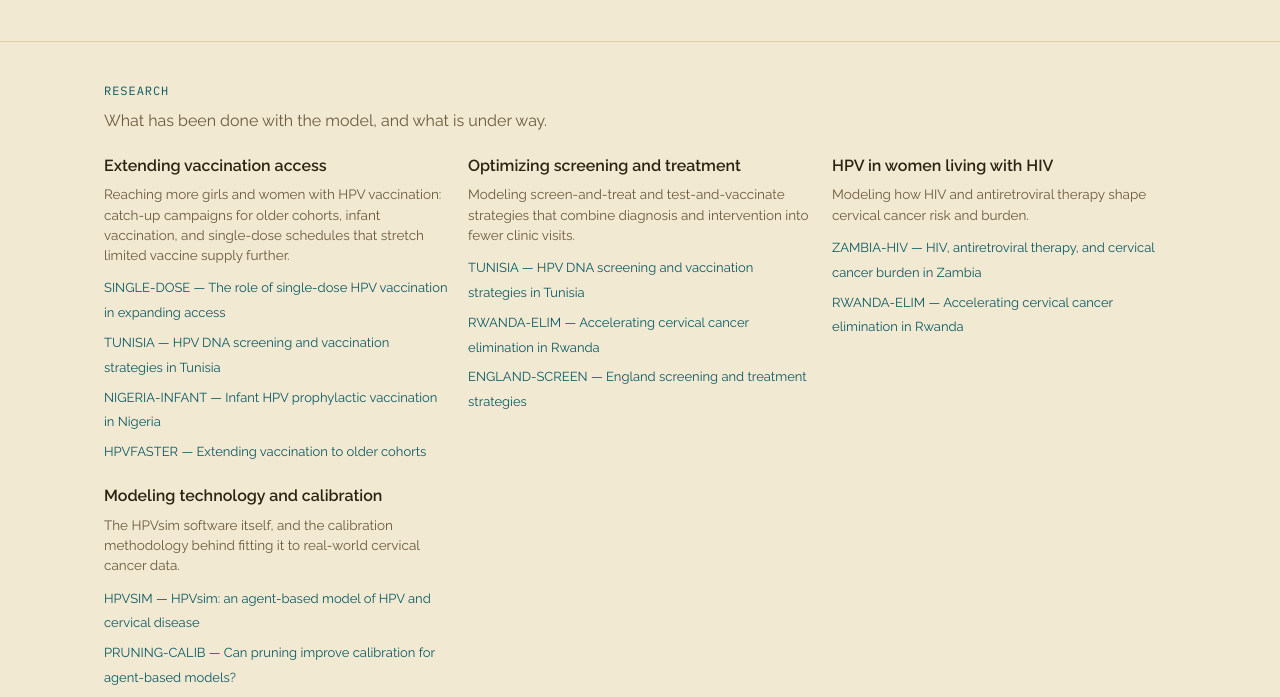
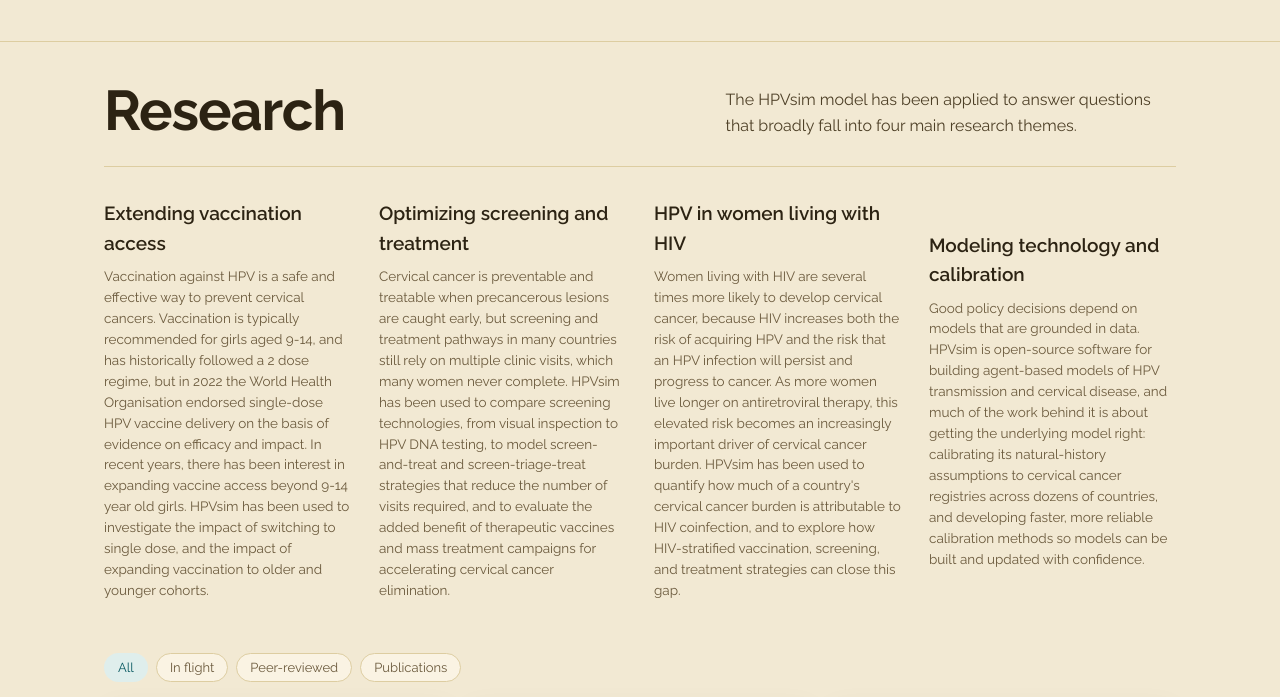
Before and after one commit to hpvsim/hpvsim.github.io, an Eleventy site: page src/index.njk in a window 1280 px wide. Shown: the part 732-1429 px from the top of the page. Built offline with nearby package versions, Linux system fonts and the light colour scheme; Eleventy itself is replaced by a stand-in of ours; files that its build step writes are made by us from their sources.

Commit message:
Redesign Research/Countries/News headings, make themes filter the grid
- Nav: add Countries and News links
- Big display-style section headings (Research/Countries/News), matching
  the reference design; replaces the small mono "kicker" label
- Research intro copy replaced; the 4 theme blurbs are expanded with more
  context per theme
- Theme boxes become 4-column clickable filter buttons (removed the
  per-theme "further reading" links list) -- reuses the existing chip
  filter mechanism in site.js, with each card's data-filter now also
  carrying its researchThemes slugs
- Fix eurogin-2026-adult-vaccination.pdf / hpvboard-antwerp-2026.pdf: the
  two source files were mapped backwards (stuart_hpvtech_2026.pdf is
  actually the Antwerp single-dose talk, stuart_eurogin_2026.pdf is
  actually "HPV Vaccination in adults") -- swapped to the correct content

```diff
--- a/public/site.css
+++ b/public/site.css
@@ -151,8 +151,12 @@ a { color: inherit; }
 /* ---------------------------------------------------------------- model section */
 
 .sec { padding: 40px 0; border-top: 1px solid var(--line); }
-.sec .kicker { font-family: var(--font-mono); font-size: 12px; letter-spacing: .08em;
-  text-transform: uppercase; color: var(--teal-d); margin: 0 0 14px; }
+.sec-head { display: flex; justify-content: space-between; align-items: flex-end;
+  gap: 32px; flex-wrap: wrap; padding-bottom: 28px; margin: 0 0 32px;
+  border-bottom: 1px solid var(--line); }
+.sec-title { font-family: var(--font-display); font-weight: 700; letter-spacing: -.02em;
+  font-size: clamp(36px, 5vw, 56px); line-height: 1; margin: 0; }
+.sec-desc { max-width: 46ch; font-size: 16px; line-height: 1.6; color: var(--ink-soft); margin: 0; }
 #model .installs { display: grid; grid-template-columns: repeat(auto-fit, minmax(240px, 1fr));
   gap: 12px; margin: 0 0 26px; max-width: 640px; }
 #model .inst { background: var(--surface-2); border: 1px solid var(--line-2); border-radius: 12px; padding: 14px 16px; }
@@ -170,8 +174,6 @@ a { color: inherit; }
 /* ---------------------------------------------------------------- research grid */
 
 #research { padding: 40px 0 64px; }
-#research .sub { font-size: 16px; color: var(--muted); margin: 0 0 20px; }
-#research .kicker { margin-bottom: 8px; }
 #research .chips { display: flex; flex-wrap: wrap; gap: 8px; margin: 0 0 20px; }
 #research .chip { font-size: 13px; padding: 6px 13px; border-radius: 999px; cursor: pointer;
   border: 1px solid var(--line); background: var(--surface); color: var(--muted);
@@ -256,14 +258,17 @@ a { color: inherit; }
 
 /* ---------------------------------------------------------------- research themes */
 
-.themes { display: grid; grid-template-columns: repeat(auto-fit, minmax(260px, 1fr));
-  gap: 20px; margin: 0 0 32px; }
-.theme h3 { font-family: var(--font-display); font-weight: 600; font-size: 16px;
-  margin: 0 0 6px; }
-.theme p { font-size: 13.5px; color: var(--muted); line-height: 1.5; margin: 0 0 10px; }
-.theme-links { list-style: none; margin: 0; padding: 0; display: flex; flex-direction: column; gap: 5px; }
-.theme-links a { font-size: 13px; color: var(--teal-d); text-decoration: none; }
-.theme-links a:hover { text-decoration: underline; }
+.themes { display: grid; grid-template-columns: repeat(4, 1fr); gap: 28px; margin: 0 0 36px; }
+@media (max-width: 900px) { .themes { grid-template-columns: repeat(2, 1fr); } }
+@media (max-width: 560px) { .themes { grid-template-columns: 1fr; } }
+.theme { display: block; width: 100%; text-align: left; background: none; border: none;
+  border-bottom: 2px solid transparent; padding: 0 0 14px; margin: 0; font: inherit;
+  color: inherit; cursor: pointer; transition: border-color .15s, opacity .15s; }
+.theme:hover { opacity: .8; }
+.theme.on { border-bottom-color: var(--teal); }
+.theme h3 { font-family: var(--font-display); font-weight: 600; font-size: 19px; margin: 0 0 8px; }
+.theme.on h3 { color: var(--teal-d); }
+.theme p { font-size: 13.5px; color: var(--muted); line-height: 1.55; margin: 0; }
 
 /* ---------------------------------------------------------------- news */
 
--- a/public/site.js
+++ b/public/site.js
@@ -12,7 +12,7 @@ document.addEventListener('click', function (e) {
   localStorage.setItem('theme', next);
 });
 
-var chips = document.querySelectorAll('#research .chip');
+var chips = document.querySelectorAll('#research .chip, #research .theme');
 var cards = document.querySelectorAll('#research .card');
 chips.forEach(function (chip) {
   chip.addEventListener('click', function () {
--- a/src/_data/researchThemeIntros.js
+++ b/src/_data/researchThemeIntros.js
@@ -3,24 +3,24 @@ export default [
     slug: 'vaccination-access',
     name: 'Extending vaccination access',
     blurb:
-      'Reaching more girls and women with HPV vaccination: catch-up campaigns for older cohorts, infant vaccination, and single-dose schedules that stretch limited vaccine supply further.',
+      'Vaccination against HPV is a safe and effective way to prevent cervical cancers. Vaccination is typically recommended for girls aged 9-14, and has historically followed a 2 dose regime, but in 2022 the World Health Organisation endorsed single-dose HPV vaccine delivery on the basis of evidence on efficacy and impact. In recent years, there has been interest in expanding vaccine access beyond 9-14 year old girls. HPVsim has been used to investigate the impact of switching to single dose, and the impact of expanding vaccination to older and younger cohorts.',
   },
   {
     slug: 'screening-treatment',
     name: 'Optimizing screening and treatment',
     blurb:
-      'Modeling screen-and-treat and test-and-vaccinate strategies that combine diagnosis and intervention into fewer clinic visits.',
+      'Cervical cancer is preventable and treatable when precancerous lesions are caught early, but screening and treatment pathways in many countries still rely on multiple clinic visits, which many women never complete. HPVsim has been used to compare screening technologies, from visual inspection to HPV DNA testing, to model screen-and-treat and screen-triage-treat strategies that reduce the number of visits required, and to evaluate the added benefit of therapeutic vaccines and mass treatment campaigns for accelerating cervical cancer elimination.',
   },
   {
     slug: 'hiv',
     name: 'HPV in women living with HIV',
     blurb:
-      'Modeling how HIV and antiretroviral therapy shape cervical cancer risk and burden.',
+      'Women living with HIV are several times more likely to develop cervical cancer, because HIV increases both the risk of acquiring HPV and the risk that an HPV infection will persist and progress to cancer. As more women live longer on antiretroviral therapy, this elevated risk becomes an increasingly important driver of cervical cancer burden. HPVsim has been used to quantify how much of a country\'s cervical cancer burden is attributable to HIV coinfection, and to explore how HIV-stratified vaccination, screening, and treatment strategies can close this gap.',
   },
   {
     slug: 'modeling-calibration',
     name: 'Modeling technology and calibration',
     blurb:
-      'The HPVsim software itself, and the calibration methodology behind fitting it to real-world cervical cancer data.',
+      'Good policy decisions depend on models that are grounded in data. HPVsim is open-source software for building agent-based models of HPV transmission and cervical disease, and much of the work behind it is about getting the underlying model right: calibrating its natural-history assumptions to cervical cancer registries across dozens of countries, and developing faster, more reliable calibration methods so models can be built and updated with confidence.',
   },
 ];
--- a/src/includes/components.njk
+++ b/src/includes/components.njk
@@ -24,7 +24,7 @@
 {% set isDash = d.dashboardUrl %}
 {% set papers = d.outputs | countPapers %}
 <a class="card" href="{{ studyHref(study) }}"
-   data-filter="{{ d.status }}{{ ' publications' if d.status != 'in-flight' }}"
+   data-filter="{{ d.status }}{{ ' publications' if d.status != 'in-flight' }} {{ d.researchThemes | join(' ') }}"
    {% if isDash %}target="_blank" rel="noopener"{% endif %}>
   <div class="row">
     <span class="code">{{ d.code }}</span>
--- a/src/includes/header.njk
+++ b/src/includes/header.njk
@@ -8,6 +8,8 @@
     <nav class="nav">
       <a href="{{ '/' | url }}#model">Model</a>
       <a href="{{ '/' | url }}#research">Research</a>
+      <a href="{{ '/' | url }}#countries">Countries</a>
+      <a href="{{ '/' | url }}#news">News</a>
       <a href="https://docs.hpvsim.org" target="_blank" rel="noopener">Docs ↗</a>
       <a href="https://github.com/starsimhub/hpvsim" target="_blank" rel="noopener">GitHub ↗</a>
       <button class="theme-toggle" type="button" aria-label="Toggle dark mode">
--- a/src/index.njk
+++ b/src/index.njk
@@ -12,6 +12,12 @@ filters:
   - [publications, Publications]
 ---
 {% from "components.njk" import studyCard, studyHref %}
+{% macro secHead(title, desc) %}
+<div class="sec-head">
+  <h2 class="sec-title">{{ title }}</h2>
+  {% if desc %}<p class="sec-desc">{{ desc }}</p>{% endif %}
+</div>
+{% endmacro %}
 
 <section id="model" class="hero">
   <div class="wrap">
@@ -43,20 +49,14 @@ HPVsim is an agent-based model of HPV transmission and progression through cervi
 
 <section id="research" class="sec">
   <div class="wrap">
-    <p class="kicker">Research</p>
-    <p class="sub">What has been done with the model, and what is under way.</p>
+    {{ secHead("Research", "The HPVsim model has been applied to answer questions that broadly fall into four main research themes.") }}
 
-    <div class="themes">
+    <div class="themes" role="tablist">
       {% for theme in researchThemeIntros %}
-      <div class="theme">
+      <button type="button" class="theme" data-f="{{ theme.slug }}">
         <h3>{{ theme.name }}</h3>
         <p>{{ theme.blurb }}</p>
-        <ul class="theme-links">
-          {% for study in collections.studies | byTheme(theme.slug) %}
-          <li><a href="{{ studyHref(study) }}">{{ study.data.code }} — {{ study.data.title }}</a></li>
-          {% endfor %}
-        </ul>
-      </div>
+      </button>
       {% endfor %}
     </div>
 
@@ -73,8 +73,7 @@ HPVsim is an agent-based model of HPV transmission and progression through cervi
 
 <section id="countries" class="sec">
   <div class="wrap">
-    <p class="kicker">Countries</p>
-    <p class="sub">Settings where HPVsim has informed policy through a published or forthcoming study.</p>
+    {{ secHead("Countries", "Settings where HPVsim has informed policy through a published or forthcoming study.") }}
     <ul class="countries">
       {% for c in countries %}
       {% set study = collections.studies | findStudy(c.studySlug) %}
@@ -86,7 +85,7 @@ HPVsim is an agent-based model of HPV transmission and progression through cervi
 
 <section id="news" class="sec">
   <div class="wrap">
-    <p class="kicker">News</p>
+    {{ secHead("News") }}
     <ul class="news-list">
       {% for item in collections.news %}
       <li class="news-item">
```
Also changed, not shown: 2 other files.
